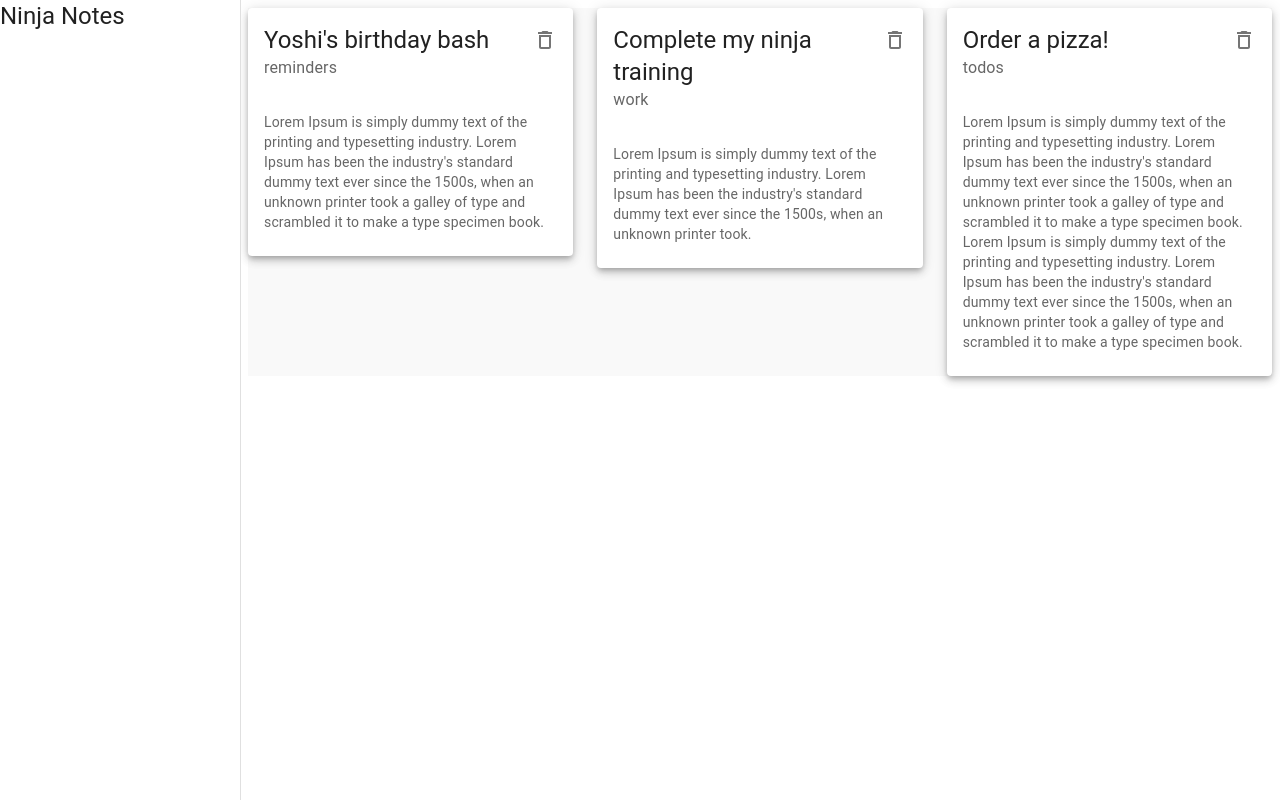
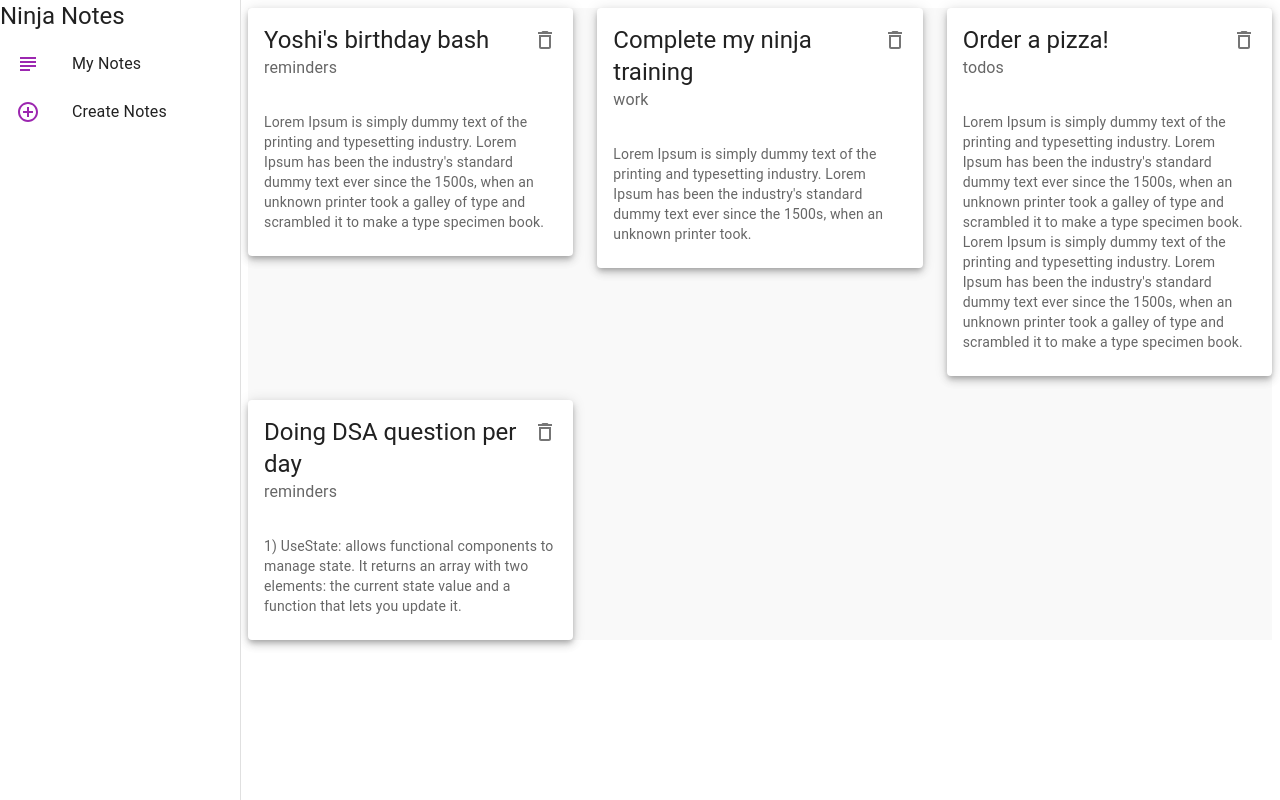
Before and after one commit to sonu355/understanding-mui, a React (Create React App) app: page / in a window 1280 px wide. Built offline with nearby package versions, Linux system fonts and the light colour scheme; data requests are answered from the project's data file.

Commit message:
navigation done successfully

```diff
--- a/data/db.json
+++ b/data/db.json
@@ -17,6 +17,12 @@
       "details": "Lorem Ipsum is simply dummy text of the printing and typesetting industry. Lorem Ipsum has been the industry's standard dummy text ever since the 1500s, when an unknown printer took a galley of type and scrambled it to make a type specimen book.\nLorem Ipsum is simply dummy text of the printing and typesetting industry. Lorem Ipsum has been the industry's standard dummy text ever since the 1500s, when an unknown printer took a galley of type and scrambled it to make a type specimen book.",
       "category": "todos",
       "id": "3"
+    },
+    {
+      "id": "b821",
+      "title": "Doing DSA question per day",
+      "details": "1) UseState: allows functional components to manage state. It returns an array with two elements: the current state value and a function that lets you update it.",
+      "category": "reminders"
     }
   ]
 }
--- a/src/components/Layout.js
+++ b/src/components/Layout.js
@@ -1,7 +1,8 @@
 import React from 'react'
-import { Drawer, Typography } from '@mui/material';
+import { Drawer, Typography, List, ListItem, ListItemIcon, ListItemText } from '@mui/material';
 import { makeStyles } from '@mui/styles'
-
+import { SubjectOutlined, AddCircleOutlineOutlined } from '@mui/icons-material';
+import { useNavigate, useLocation } from 'react-router-dom';
 
 const drawerWidth = 240;
 const useStyles = makeStyles({
@@ -14,20 +15,54 @@ const useStyles = makeStyles({
     },
     drawerPaper: {
         width: drawerWidth
+    },
+    root:{
+        display: 'flex'
+    },
+    active:{
+        background : 'red'
     }
 })
 
 const Layout = ({children}) => {
     const classes = useStyles()
+    const navigate = useNavigate()
+    const location = useLocation()
+
+    const menuItems = [
+        {
+            text: 'My Notes',
+            icon: <SubjectOutlined color='secondary'/>,
+            Path: '/'
+        },
+        {
+            text: 'Create Notes',
+            icon: <AddCircleOutlineOutlined color='secondary'/>,
+            Path: '/create'
+        },
+    ]
 
     return (
-        <div style={{display: 'flex'}}>
+        <div className={classes.root}>
             <Drawer className={classes.drawer} classes={{paper: classes.drawerPaper}} variant='permanent' anchor='left'>
                 <div>
                     <Typography variant='h5'>
                         Ninja Notes
                     </Typography>
                 </div>
+                <List>
+                    {menuItems.map(item => (
+                        <ListItem
+                            button
+                            key={item.text}
+                            onClick={() => navigate(item.Path)}
+                            className={location.pathname === item.Path ? classes.active : null}
+                        >
+                            <ListItemIcon>{item.icon}</ListItemIcon>
+                            <ListItemText primary={item.text}/>
+                        </ListItem>
+                    ))}
+                </List>
             </Drawer>
             <div className={classes.page}>
                 {children}
--- a/src/pages/Notes.js
+++ b/src/pages/Notes.js
@@ -1,5 +1,5 @@
 import React, {useState, useEffect} from 'react'
-import { Grid, Paper } from '@mui/material'
+import { Grid } from '@mui/material'
 import NoteCard from '../components/NoteCard'
 
 const Notes = () => {
@@ -15,7 +15,7 @@ const Notes = () => {
       method: 'DELETE'
     })
 
-    const newNotes = notes.filter(note => note.id != id)
+    const newNotes = notes.filter(note => note.id !== id)
     setNotes(newNotes)
   }
   return (
```
